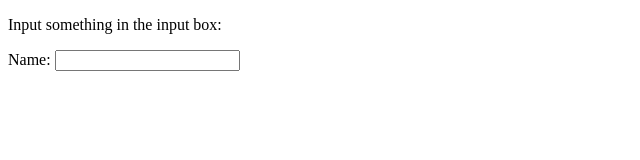
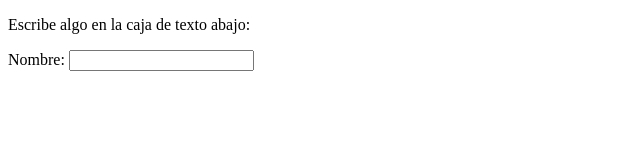
Before and after one commit to Elhios1982/uca-bigdata, a plain HTML site: page angularjs-ejemplo/index.html in a window 1280 px wide. Shown: the whole page, without its empty margins (0-640 px from the left). Drawn offline with nearby package versions, Linux system fonts and the light colour scheme.

Commit message:
Se sube modificación a ejemplo de implementación de AngularJS

```diff
--- a/angularjs-ejemplo/index.html
+++ b/angularjs-ejemplo/index.html
@@ -5,8 +5,8 @@
 
 <div ng-app="">
 
-<p>Input something in the input box:</p>
-<p>Name: <input type="text" ng-model="name"></p>
+<p>Escribe algo en la caja de texto abajo:</p>
+<p>Nombre: <input type="text" ng-model="name"></p>
 <p ng-bind="name"></p>
 
 </div>
```
